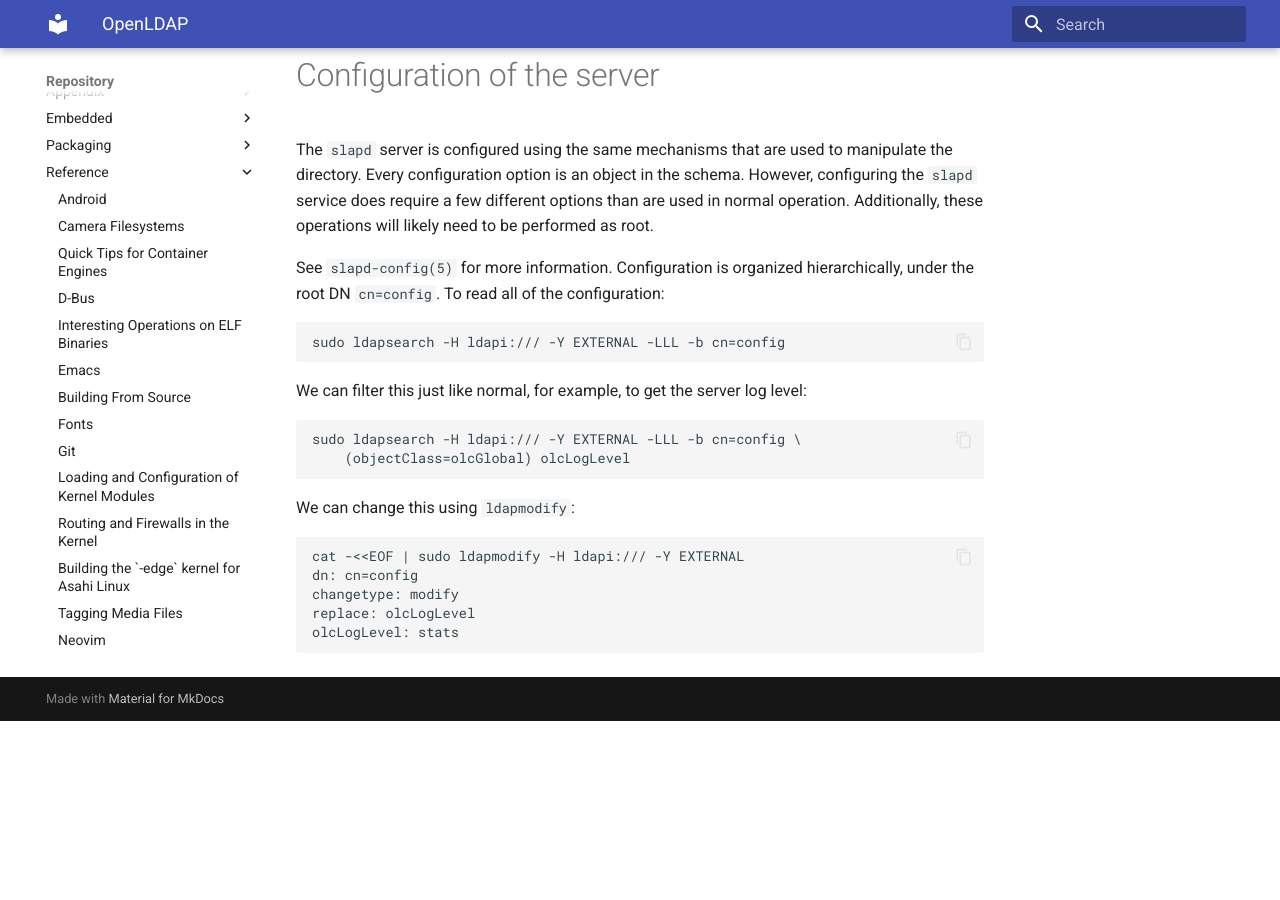
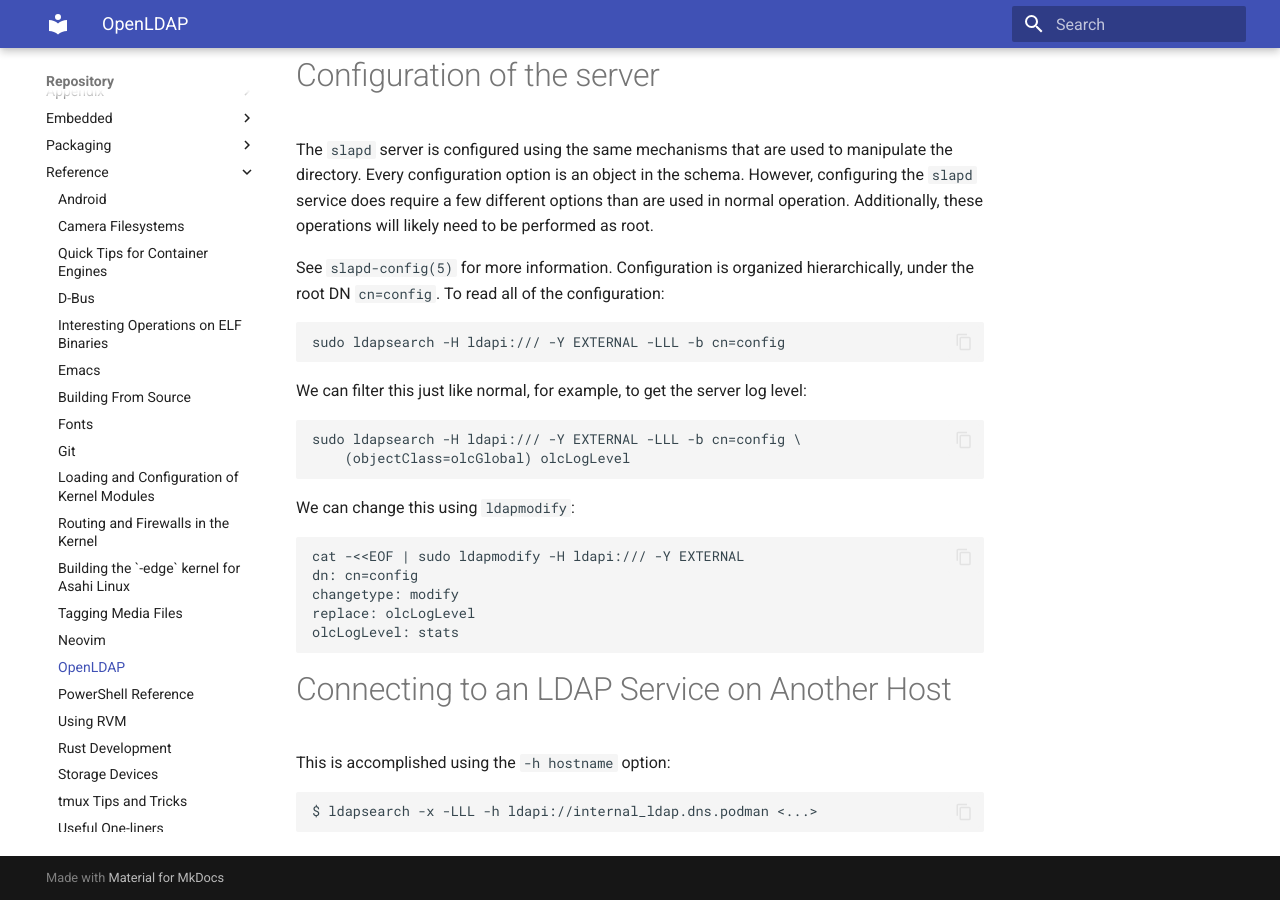
Before and after one commit to AmateurECE/twardyece-repository, an MkDocs documentation site: the page built from docs/Reference/OpenLDAP.md, in a window 1280 px wide and 900 px high, scrolled down 4132 px. Built offline with MkDocs 1.6.1 and Material for MkDocs 9.7.7, drawn with Linux system fonts in a browser that asks for light colours; before the commit the page ends 4853 px from its top, so only the background shows below that.

Commit message:
Add information about how to connect to LDAP on another host

````diff
--- a/docs/Reference/OpenLDAP.md
+++ b/docs/Reference/OpenLDAP.md
@@ -234,3 +234,11 @@ changetype: modify
 replace: olcLogLevel
 olcLogLevel: stats
 ```
+
+# Connecting to an LDAP Service on Another Host
+
+This is accomplished using the `-h hostname` option:
+
+```
+$ ldapsearch -x -LLL -h ldapi://internal_ldap.dns.podman <...>
+```
````
